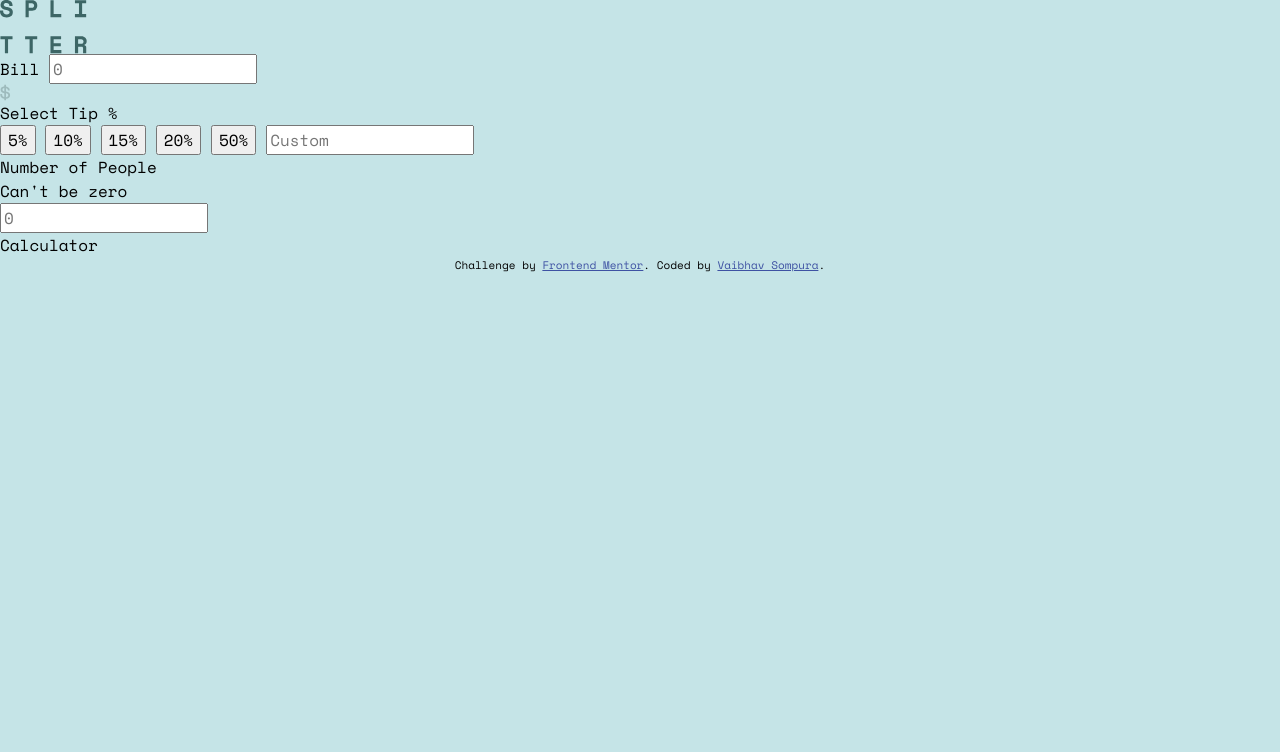
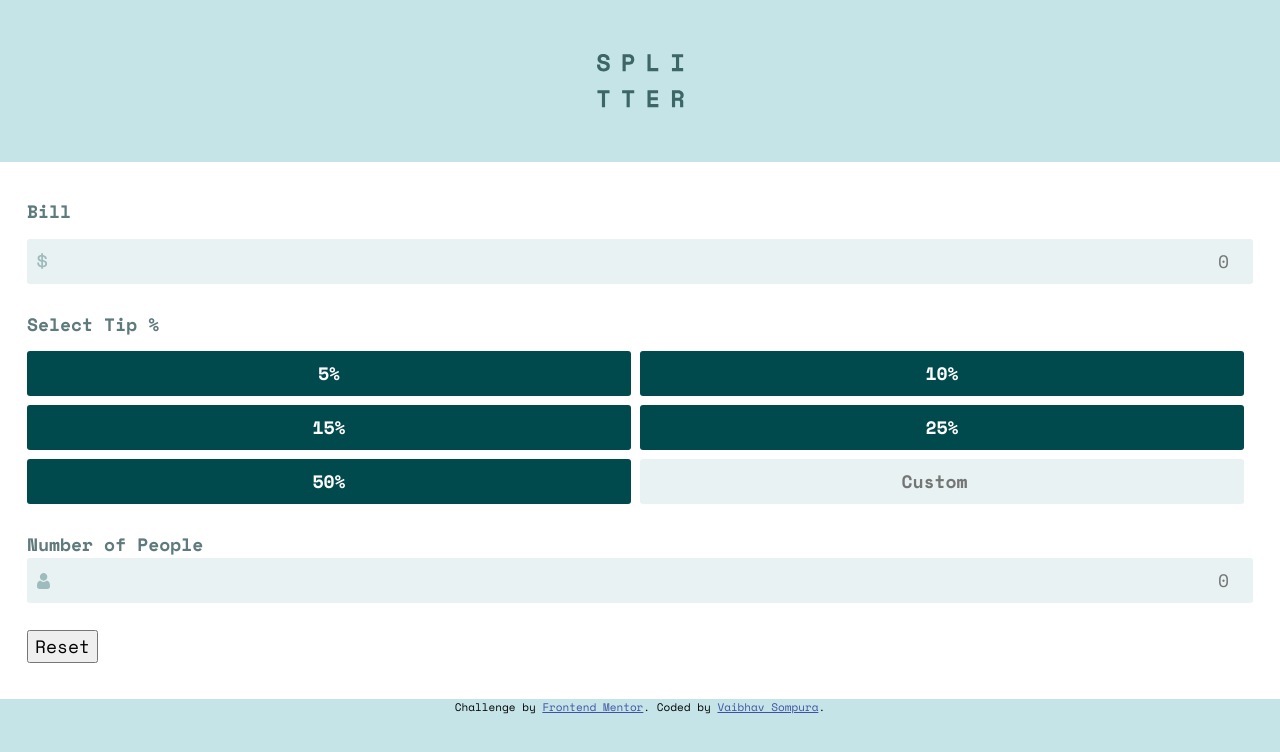
Before and after one commit to vsompura3/tip-calculator-app-main, a plain HTML site: page index.html in a window 1280 px wide. Drawn offline with nearby package versions, Linux system fonts and the light colour scheme.

Commit message:
Added Basic HTML and CSS 2 section are 90% done

```diff
--- a/dist/css/style.css
+++ b/dist/css/style.css
@@ -6,12 +6,12 @@
 	--ff-base: "Space Mono", "MonoLisa", Arial, Helvetica, sans-serif;
 
 	--clr-primary: hsl(172, 67%, 45%);
+	--clr-neutral-100: hsl(0, 0%, 100%);
+	--clr-neutral-200: hsl(180, 29%, 93%);
+	--clr-neutral-300: hsl(185, 41%, 84%);
+	--clr-neutral-400: hsl(184, 14%, 56%);
+	--clr-neutral-500: hsl(186, 14%, 43%);
 	--clr-neutral-600: hsl(183, 100%, 15%);
-	--clr-neutral-500: hsl(186, 14%, 43%);
-	--clr-neutral-400: hsl(184, 14%, 56%);
-	--clr-neutral-300: hsl(185, 41%, 84%);
-	--clr-neutral-200: hsl(189, 41%, 97%);
-	--clr-neutral-100: hsl(0, 0%, 100%);
 }
 
 /** Reset **/
@@ -64,7 +64,7 @@ optgroup {
 /** Base Styling **/
 body {
 	font-family: var(--ff-base);
-	font-size: 1rem;
+	font-size: 1.125rem;
 	font-weight: 400;
 	line-height: 1.5;
 	background-color: var(--clr-neutral-300, #fff);
@@ -80,3 +80,99 @@ h6 {
 	font-weight: 700;
 	line-height: 1.1;
 }
+
+/* Header */
+.header {
+	padding: 3em;
+	display: flex;
+	justify-content: center;
+	align-items: center;
+}
+
+.header .logo {
+	margin: 0 auto;
+}
+
+/* App */
+.app {
+	background-color: var(--clr-neutral-100);
+	padding: 2em 1.5em;
+	display: grid;
+	grid-template-columns: 1fr;
+	gap: 1.5em;
+}
+
+.bill,
+.tip {
+	display: flex;
+	flex-direction: column;
+	gap: 0.75em;
+}
+
+.form__label {
+	color: var(--clr-neutral-500);
+	font-weight: 700;
+}
+
+.form {
+	position: relative;
+}
+
+.form__input {
+	background-color: var(--clr-neutral-200, orangered);
+	padding: 0.5em;
+	width: 100%;
+	border: none;
+	border-radius: 3px;
+	text-align: right;
+}
+
+.form__input:focus {
+	outline: 2px solid var(--clr-primary);
+}
+
+.form__img {
+	position: absolute;
+	top: 50%;
+	left: 10px;
+	transform: translateY(-50%);
+}
+
+.form__label {
+	display: flex;
+	justify-content: space-between;
+}
+
+.form__label span {
+	display: none;
+	font-size: 1rem;
+}
+
+.tips {
+	display: flex;
+	--gap: 0.5em;
+	gap: var(--gap);
+	flex-wrap: wrap;
+}
+
+.tips {
+	font-weight: 700;
+}
+
+.tips .btn {
+	flex: 0 0 calc(50% - var(--gap));
+	background-color: var(--clr-neutral-600);
+	color: var(--clr-neutral-100);
+	border: none;
+	border-radius: 3px;
+	padding: 0.5em;
+}
+
+.tips #custom-tip {
+	width: 100%;
+	flex: 0 0 calc(50% - var(--gap));
+	text-align: center;
+	background-color: var(--clr-neutral-200);
+	border: none;
+	border-radius: 3px;
+}
--- a/dist/js/script.js
+++ b/dist/js/script.js
@@ -1 +1 @@
-console.log('Connected!');
+console.log('Connected');
--- a/index.html
+++ b/index.html
@@ -26,42 +26,74 @@
 	<body>
 		<!-- Container -->
 		<div class="container">
+			<!-- Header -->
 			<header class="header">
 				<img src="./images/logo.svg" alt="logo" class="logo" />
 			</header>
+
+			<!-- App -->
 			<main class="app">
-				<div class="bill-section">
-					<label for="bill-amount">Bill</label>
-					<input type="number" name="bill-amount" id="bill-amount" required placeholder="0" />
-					<img src="./images/icon-dollar.svg" alt="dollar-sign" class="bill-sign" />
-				</div>
-				<div class="tip-section">
-					<p>Select Tip %</p>
+				<!-- bill -->
+				<section class="section bill">
+					<label for="bill-amount" class="form__label bill__label">
+						<p>Bill</p>
+						<span>can't be zero</span>
+					</label>
+					<div class="form bill__form">
+						<input
+							type="number"
+							name="bill-amount"
+							id="bill-amount"
+							class="bill__input form__input"
+							placeholder="0"
+							required
+						/>
+						<img src="./images/icon-dollar.svg" alt="dollar-sign" class="form__img bill-sign" />
+					</div>
+				</section>
+
+				<!-- tip -->
+				<section class="section tip">
+					<p class="form__label">Select Tip %</p>
 					<div class="tips">
-						<button type="button" class="tip" data-tip="5">5%</button>
-						<button type="button" class="tip" data-tip="10">10%</button>
-						<button type="button" class="tip" data-tip="15">15%</button>
-						<button type="button" class="tip" data-tip="20">20%</button>
-						<button type="button" class="tip" data-tip="50">50%</button>
+						<button type="button" class="btn tip-btn" data-tip="5">5%</button>
+						<button type="button" class="btn tip-btn" data-tip="10">10%</button>
+						<button type="button" class="btn tip-btn" data-tip="15">15%</button>
+						<button type="button" class="btn tip-btn" data-tip="25">25%</button>
+						<button type="button" class="btn tip-btn" data-tip="50">50%</button>
 						<input type="number" name="custom-tip" id="custom-tip" placeholder="Custom" />
 					</div>
-				</div>
-				<div class="people-section">
-					<div class="people">
-						<label for="number-of-people">Number of People</label>
-						<p class="zero">Can't be zero</p>
+				</section>
+
+				<!-- people -->
+				<section class="section people">
+					<label for="people-amount" class="form__label people__label">
+						<p>Number of People</p>
+						<span>can't be zero</span>
+					</label>
+					<div class="form people__form">
+						<input
+							type="number"
+							name="people-number"
+							id="people-number"
+							class="people__input form__input"
+							placeholder="0"
+							required
+						/>
+						<img src="./images/icon-person.svg" alt="person-sign" class="form__img people-sign" />
 					</div>
-					<input
-						type="number"
-						name="number-of-people"
-						id="number-of-people"
-						required
-						placeholder="0"
-					/>
-				</div>
-				<div class="calculator-section">Calculator</div>
+				</section>
+
+				<!-- calculator -->
+				<section class="section calculator">
+					<div class="calculator-content">
+						<!-- TODO -->
+					</div>
+					<button type="reset" class="reset">Reset</button>
+				</section>
 			</main>
 
+			<!-- Footer -->
 			<div class="attribution">
 				Challenge by
 				<a
@@ -95,6 +127,6 @@
   Reset -->
 
 		<!-- JavaScript -->
-		<script src="./dist/js/script.js" type="module"></script>
+		<script src="./dist/js/script.js"></script>
 	</body>
 </html>
```
